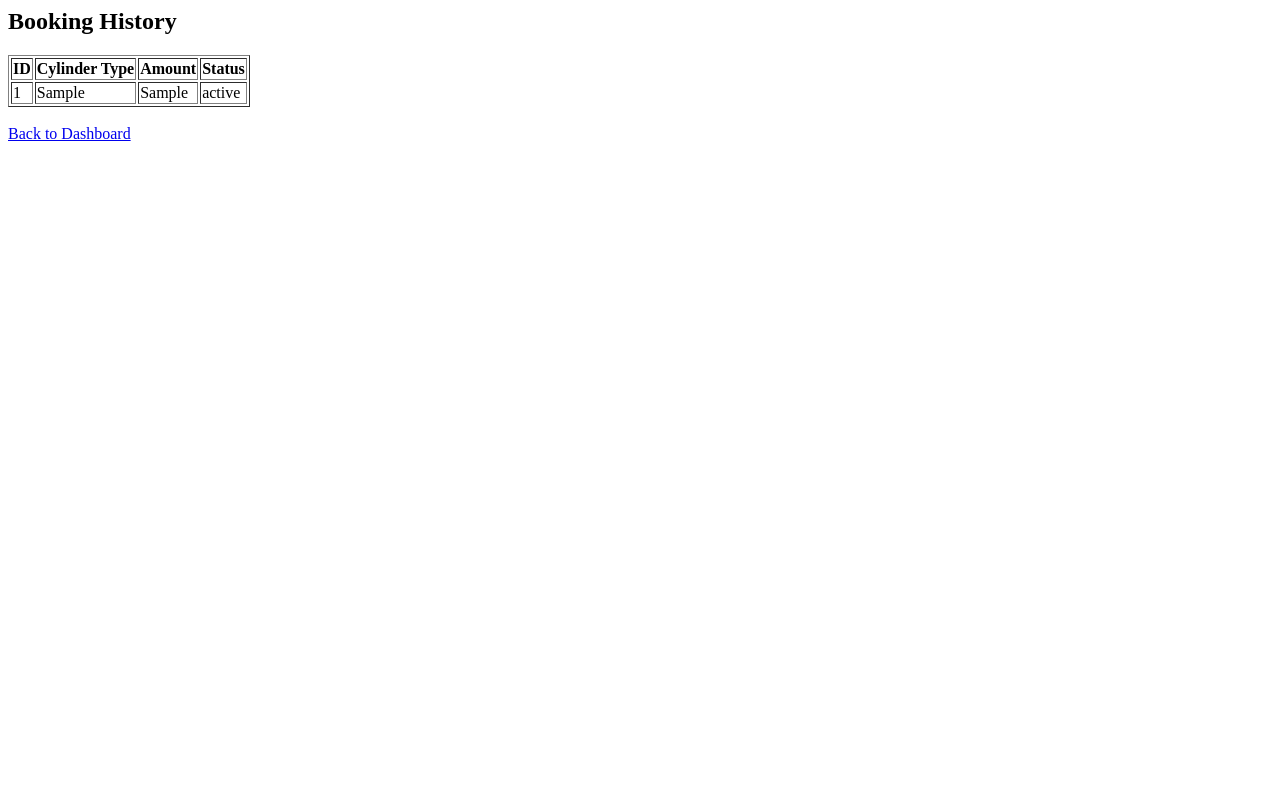
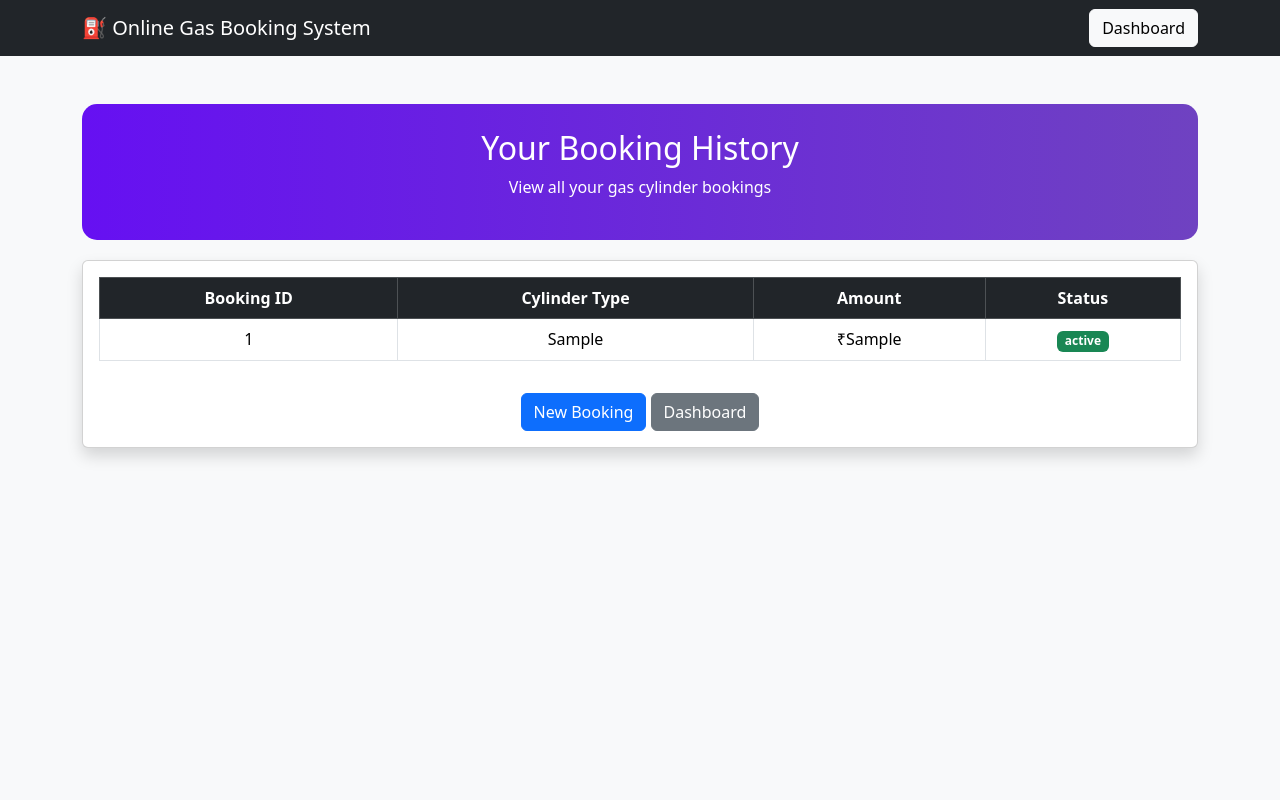
Before and after one commit to shravanikenchu-web/Online-Gas-Booking-System, a Flask app: page /history in a window 1280 px wide. Run offline with Flask 3, Linux system fonts and the light colour scheme; the visitor is signed in with stand-in values (Sample User, id 1); tables that the repository leaves empty hold one stand-in row (values such as "Sample post").

Commit message:
Update 07_history.html

```diff
--- a/templates/07_history.html
+++ b/templates/07_history.html
@@ -1,34 +1,104 @@
-<! DOCTYPE html>
-<html>
+<!DOCTYPE html>
+<html lang="en">
+
 <head>
+    <meta charset="UTF-8">
+    <meta name="viewport" content="width=device-width, initial-scale=1.0">
     <title>Booking History</title>
+
+    <link href="https://cdn.jsdelivr.net/npm/bootstrap@5.3.3/dist/css/bootstrap.min.css" rel="stylesheet">
+
+    <style>
+        body{
+            background:#f8f9fa;
+        }
+
+        .header{
+            background:linear-gradient(to right,#6610f2,#6f42c1);
+            color:white;
+            padding:25px;
+            border-radius:15px;
+            text-align:center;
+            margin-bottom:20px;
+        }
+    </style>
 </head>
+
 <body>
 
-<h2>Booking History</h2>
+<nav class="navbar navbar-dark bg-dark">
+    <div class="container">
+        <span class="navbar-brand">
+            ⛽ Online Gas Booking System
+        </span>
 
-<table border="1">
+        <a href="/dashboard" class="btn btn-light">
+            Dashboard
+        </a>
+    </div>
+</nav>
+
+<div class="container mt-5">
+
+    <div class="header">
+        <h2>Your Booking History</h2>
+        <p>View all your gas cylinder bookings</p>
+    </div>
+
+    <div class="card shadow">
+
+        <div class="card-body">
+
+            <div class="table-responsive">
+
+                <table class="table table-bordered table-hover text-center">
+
+                    <thead class="table-dark">
                         <tr>
-        <th>ID</th>
+                            <th>Booking ID</th>
                             <th>Cylinder Type</th>
                             <th>Amount</th>
                             <th>Status</th>
                         </tr>
+                    </thead>
+
+                    <tbody>
 
                     {% for row in bookings %}
                         <tr>
                             <td>{{ row[0] }}</td>
                             <td>{{ row[1] }}</td>
-        <td>{{ row[2] }}</td>
-        <td>{{ row[3] }}</td>
+                            <td>₹{{ row[2] }}</td>
+
+                            <td>
+                                <span class="badge bg-success">
+                                    {{ row[3] }}
+                                </span>
+                            </td>
                         </tr>
                     {% endfor %}
 
+                    </tbody>
+
                 </table>
 
-<br>
+            </div>
 
-<a href="/dashboard">Back to Dashboard</a>
+            <div class="text-center mt-3">
+                <a href="/booking" class="btn btn-primary">
+                    New Booking
+                </a>
+
+                <a href="/dashboard" class="btn btn-secondary">
+                    Dashboard
+                </a>
+            </div>
+
+        </div>
+
+    </div>
+
+</div>
 
 </body>
 </html>
```
Lines whose indentation alone changed are shown as unchanged.
